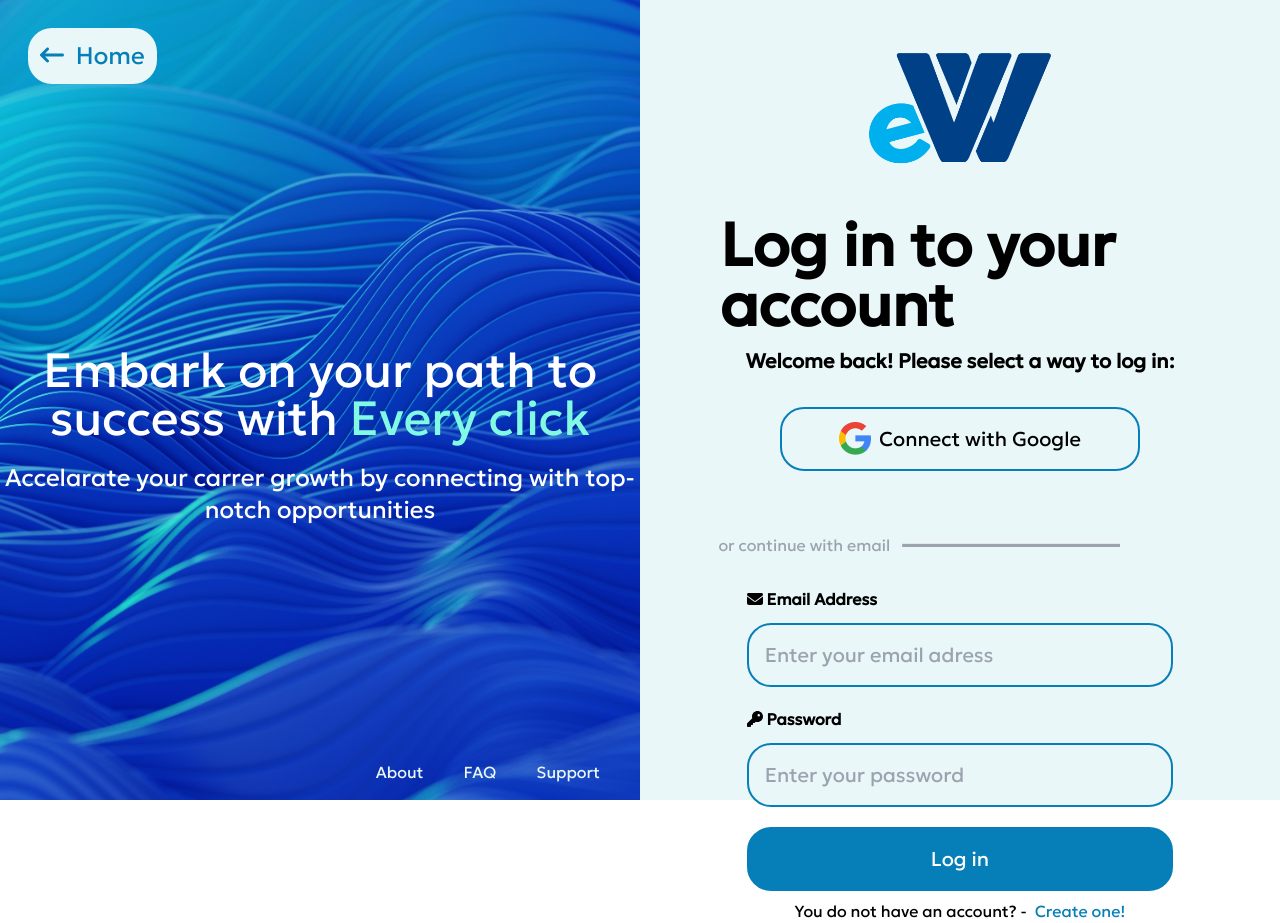
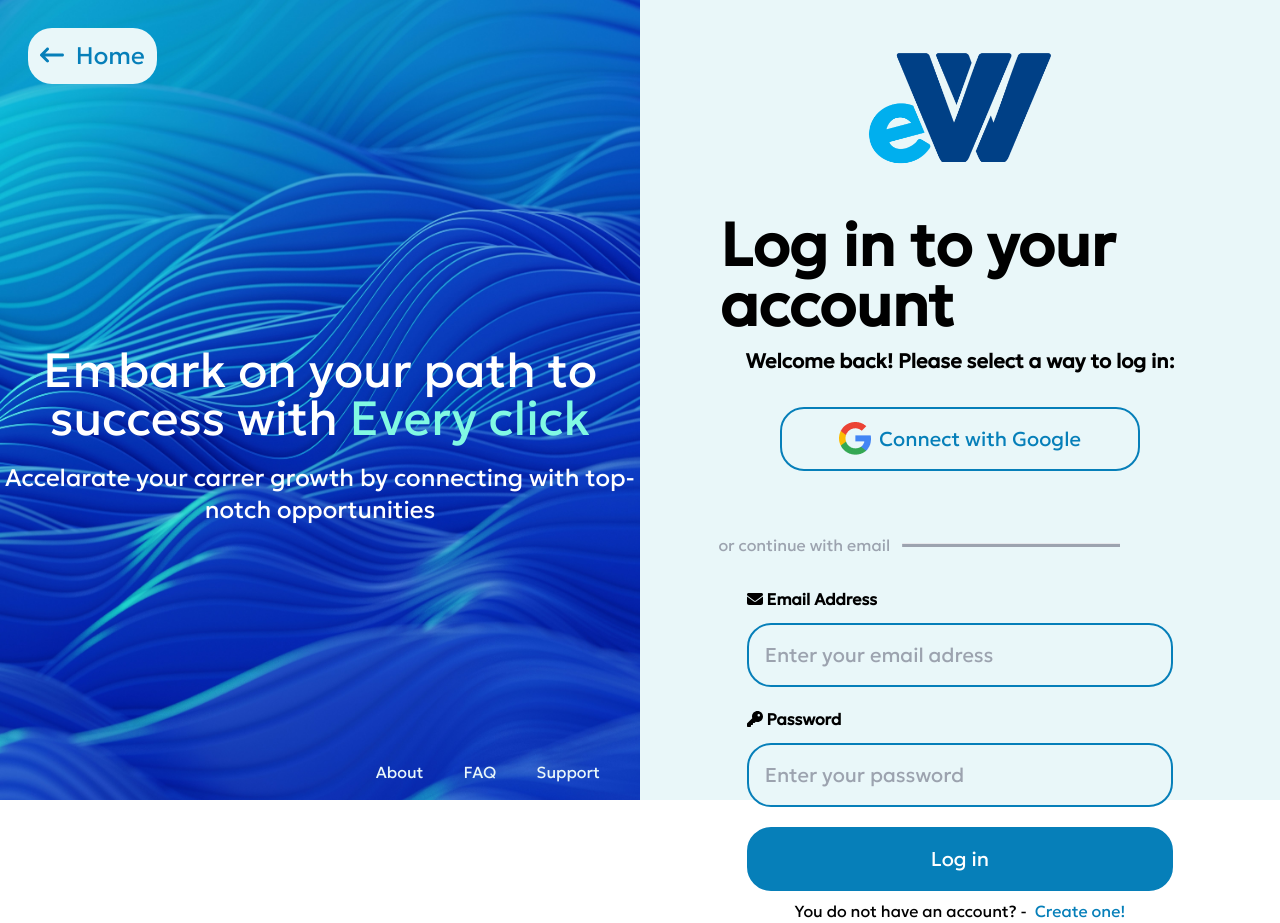
Before and after one commit to codebydean/eWorker, a React (Create React App) app: page /Login in a window 1280 px wide. Built offline with nearby package versions, Linux system fonts and the light colour scheme.

Commit message:
addition of animation to social login

```diff
--- a/src/components/Login/Login.js
+++ b/src/components/Login/Login.js
@@ -106,7 +106,7 @@
                                 <button className="bg-[#E9F7F9]
                                 border-2 border-[#067FB9] rounded-3xl
                                 h-16 text-xl w-3/4 cursor-pointer mt-8
-                                inline-flex items-center justify-center">
+                                inline-flex items-center justify-center duration-300 hover:ease-in text-[#067FB9] hover:-translate-y-1 hover:shadow-xl">
                                     <img className="mr-2" src="/images/google.png" alt=""></img>
                                     <span>Connect with Google</span>
                                 </button>
```
